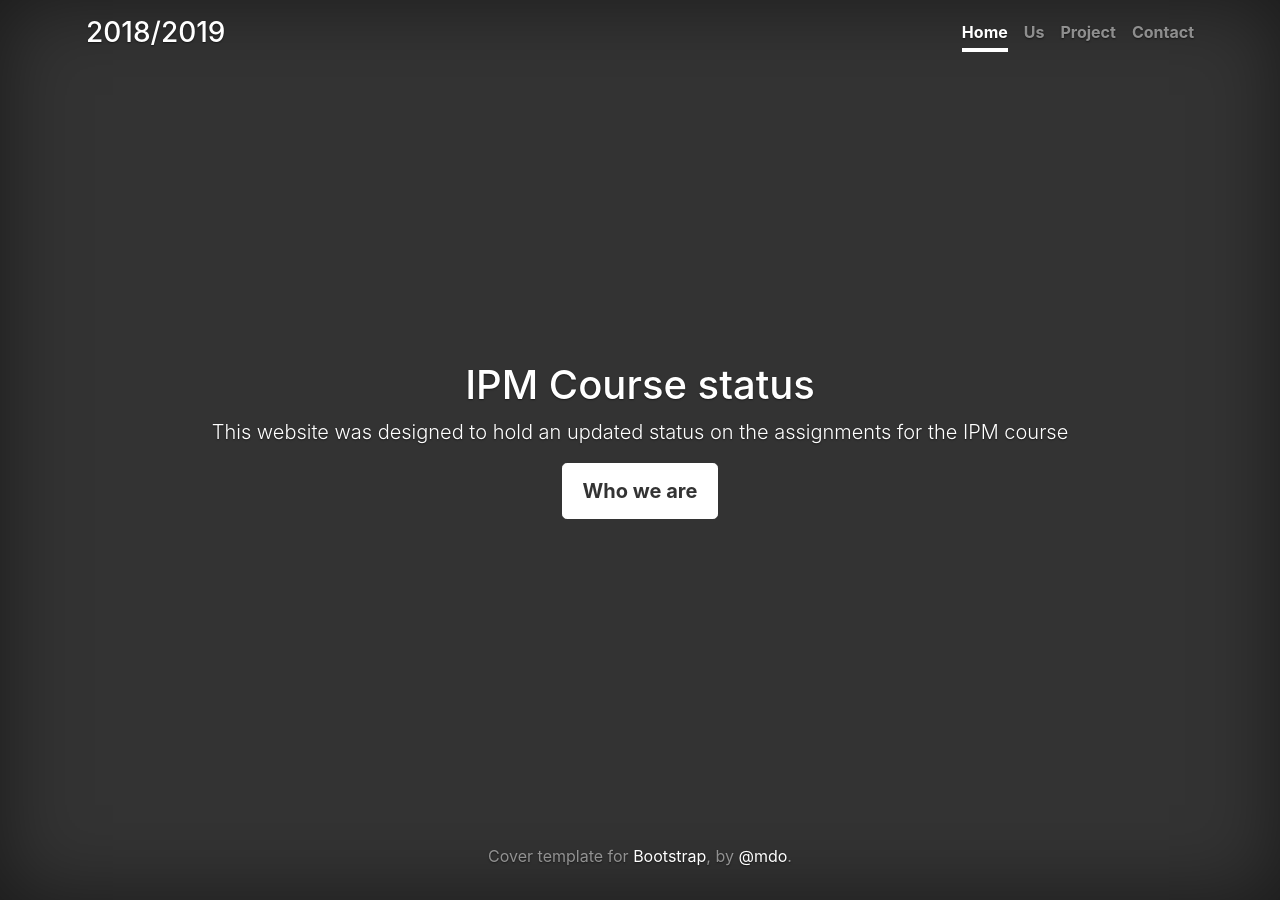
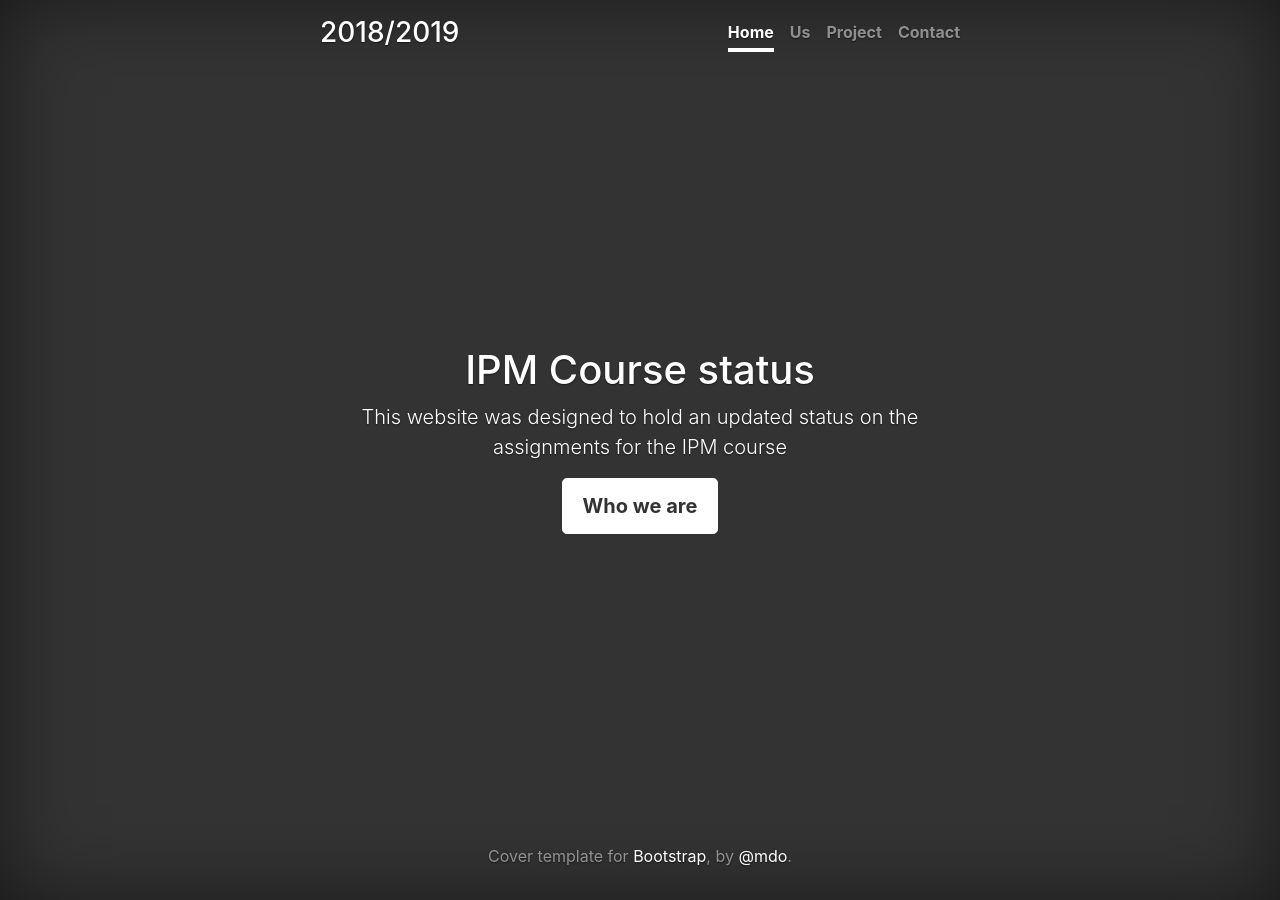
Before and after one commit to brno117/brno117.github.io, a Jekyll site: the page index.html, which Jekyll copies as it is, in a window 1280 px wide. Built offline with Jekyll 4.4.1, drawn with Linux system fonts in a browser that asks for light colours; nearby versions of some CDN libraries; library files that are not in the unit come from our copies.

Commit message:
Update index.html

```diff
--- a/index.html
+++ b/index.html
@@ -18,7 +18,7 @@
 
   <body class="text-center">
 
-    <div class="container d-flex w-100 h-100 p-3 mx-auto flex-column">
+    <div class="cover-container d-flex w-100 h-100 p-3 mx-auto flex-column">
       <header class="masthead mb-auto">
         <div class="inner">
           <h3 class="masthead-brand">2018/2019</h3>
```
